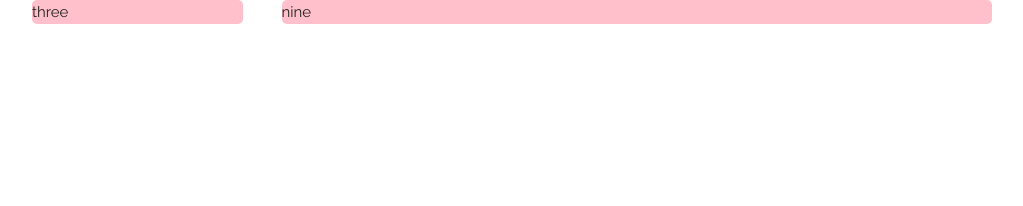
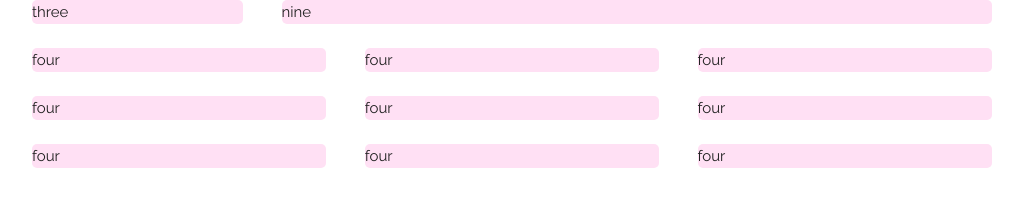
Before and after one commit to Simeron/final-major-project, a plain HTML site: page index.html in a window 1280 px wide. Shown: the whole page, without its empty margins (128-1151 px from the left). Drawn offline with Linux system fonts and the light colour scheme.

Commit message:
For the first template which I was working with, in theory it is done. I have the basic structure sorted, in terms of layout. However I haven't done anything about the height of the boxes which will need to be looked at and moving the navigation and logo down as it is stuck to the top at the moment which I don't think I want, I think I want to move that down a bit.

```diff
--- a/css/skeleton.css
+++ b/css/skeleton.css
@@ -43,12 +43,17 @@
 
 .three.columns{
   border-radius: 5px;
-  background-color: pink;
+  background-color: #FFE0F4;
 }
 
 .nine.columns{
   border-radius: 5px;
-  background-color: pink;
+  background-color: #FFE0F4;
+}
+
+.four.columns{
+  border-radius: 5px;
+  background-color: #FFE0F4;
 }
 
 /* For devices larger than 400px */
--- a/index.html
+++ b/index.html
@@ -34,12 +34,33 @@
   <div class="container">
 
     <div class="row">
-
       <div class="three columns">three</div>
       <div class="nine columns">nine</div>
-
     </div>
 
+    <br>
+
+    <div class="row">
+      <div class="four columns">four</div>
+      <div class="four columns">four</div>
+      <div class="four columns">four</div>
+    </div>
+
+    <br>
+
+    <div class="row">
+      <div class="four columns">four</div>
+      <div class="four columns">four</div>
+      <div class="four columns">four</div>
+    </div>
+
+    <br>
+
+    <div class="row">
+      <div class="four columns">four</div>
+      <div class="four columns">four</div>
+      <div class="four columns">four</div>
+    </div>
 
 
 
```
